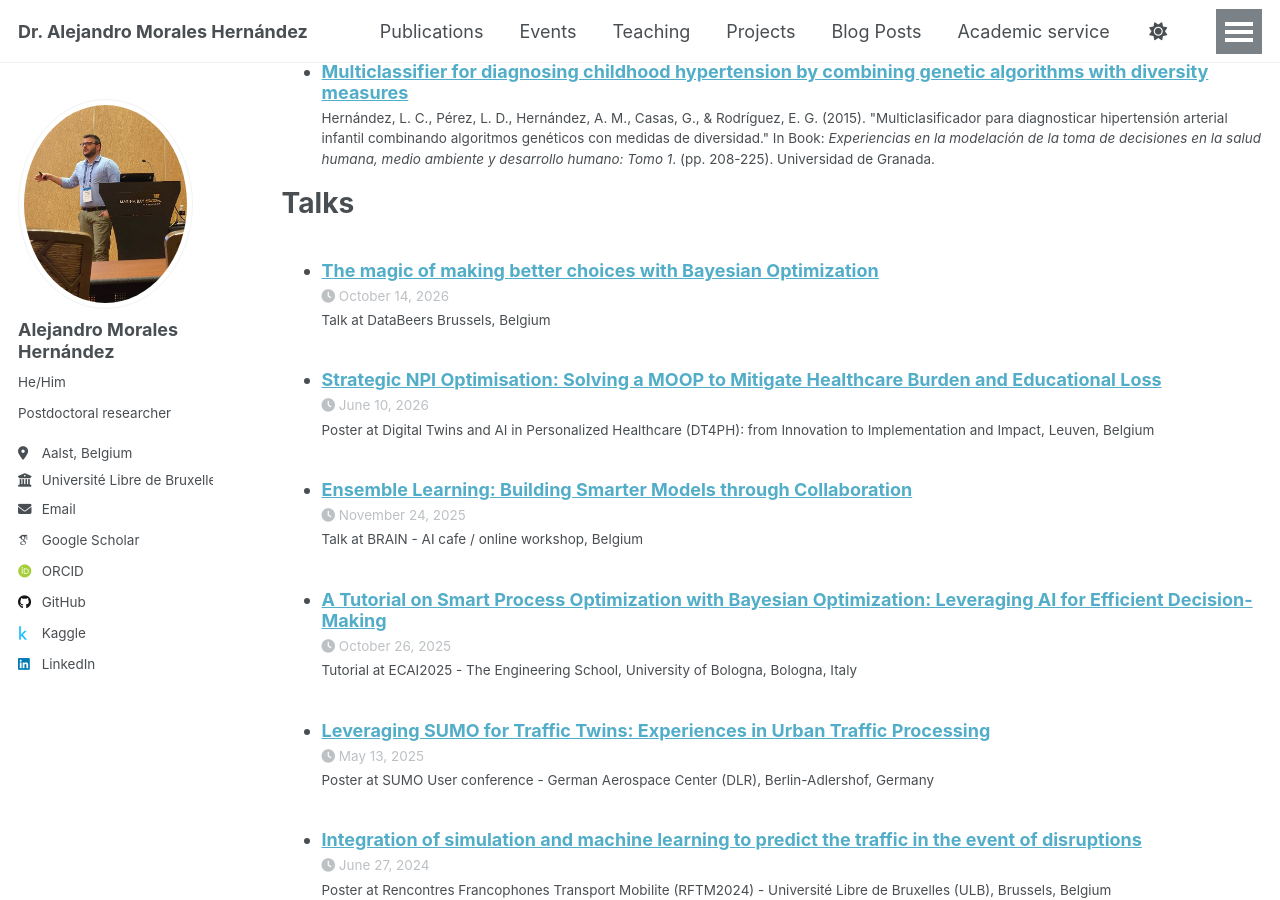
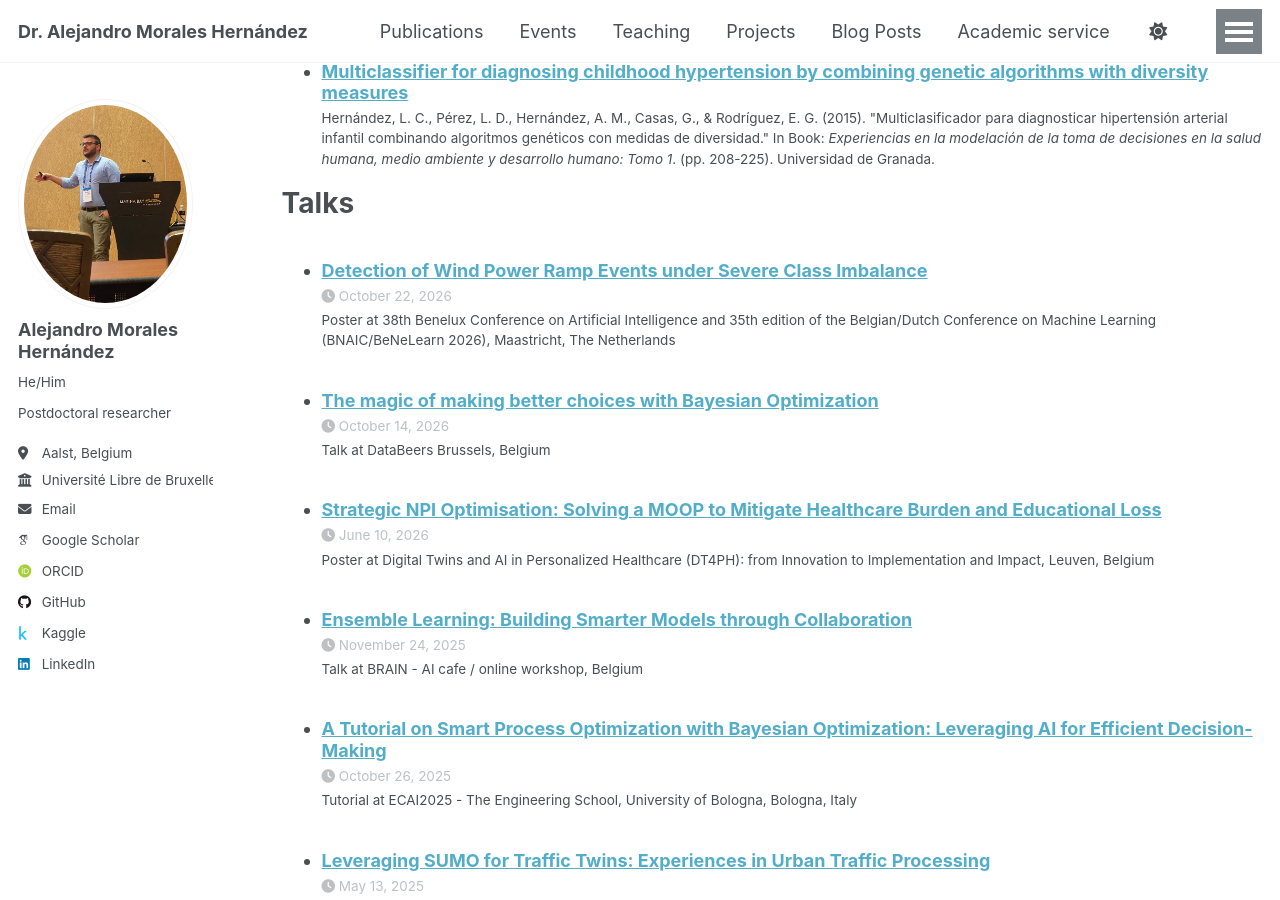
Before and after one commit to alejandro3500/alejandro3500.github.io, a Jekyll site: the page built from _pages/cv.md, in a window 1280 px wide and 900 px high, scrolled down 4113 px. Built offline with Jekyll 4.4.1, drawn with Linux system fonts in a browser that asks for light colours; some web fonts are replaced; a script that is not in the unit is left out.

Commit message:
Adding BNAIC2026 and poster

```diff
--- /dev/null
+++ b/_talks/2026-BNAIC-poster.md
@@ -0,0 +1,20 @@
+---
+title: "Detection of Wind Power Ramp Events under Severe Class Imbalance"
+collection: talks
+type: "Poster"
+excerpt: " "
+permalink: /talks/2026-BNAIC-poster
+venue: "38th Benelux Conference on Artificial Intelligence and 35th edition of the Belgian/Dutch Conference on Machine Learning (BNAIC/BeNeLearn 2026)"
+date: 2026-10-22
+location: "Maastricht, The Netherlands"
+---
+
+Wind power ramp events are sudden, large changes in generated power that threaten grid stability and raise maintenance costs. Classical detectors label a ramp only after it has ended and standard approaches tend to favor the majority class due to class imbalance. This thesis reformulates detection as a three-class problem (ramp-up, ramp-down, normal) solved on short subsequences, so a decision is available while the event unfolds, and compares four imbalance-aware learners
+with a Markovian baseline. On 80 days of 15-minute wind farm data, all four reach Matthews Correlation Coefficient above 0.70 and Balanced Error Rate below 0.13, against 0.038 and 0.653 for the baseline. Local variation features carry nearly all the signal, and raw power values are nearly irrelevant.
+
+
+[View Poster](..\files\Ramp_Events_Poster_A0.pdf)
+
+[View Abstract](https://openreview.net/pdf/b0a95f7d91df0e3e3ca3d1d54c8fc93f6afca436.pdf)
+
+<img src="../images/BNAIC_poster.jpeg" alt="BNAIC 2026 poster session" style="float: left; margin: 0 0 10px 10px; width: 700px;">
```
Also changed, not shown: _pages/academic_service.md (+1 -1 lines), images/BNAIC_poster.jpeg (added), 2 other files.
